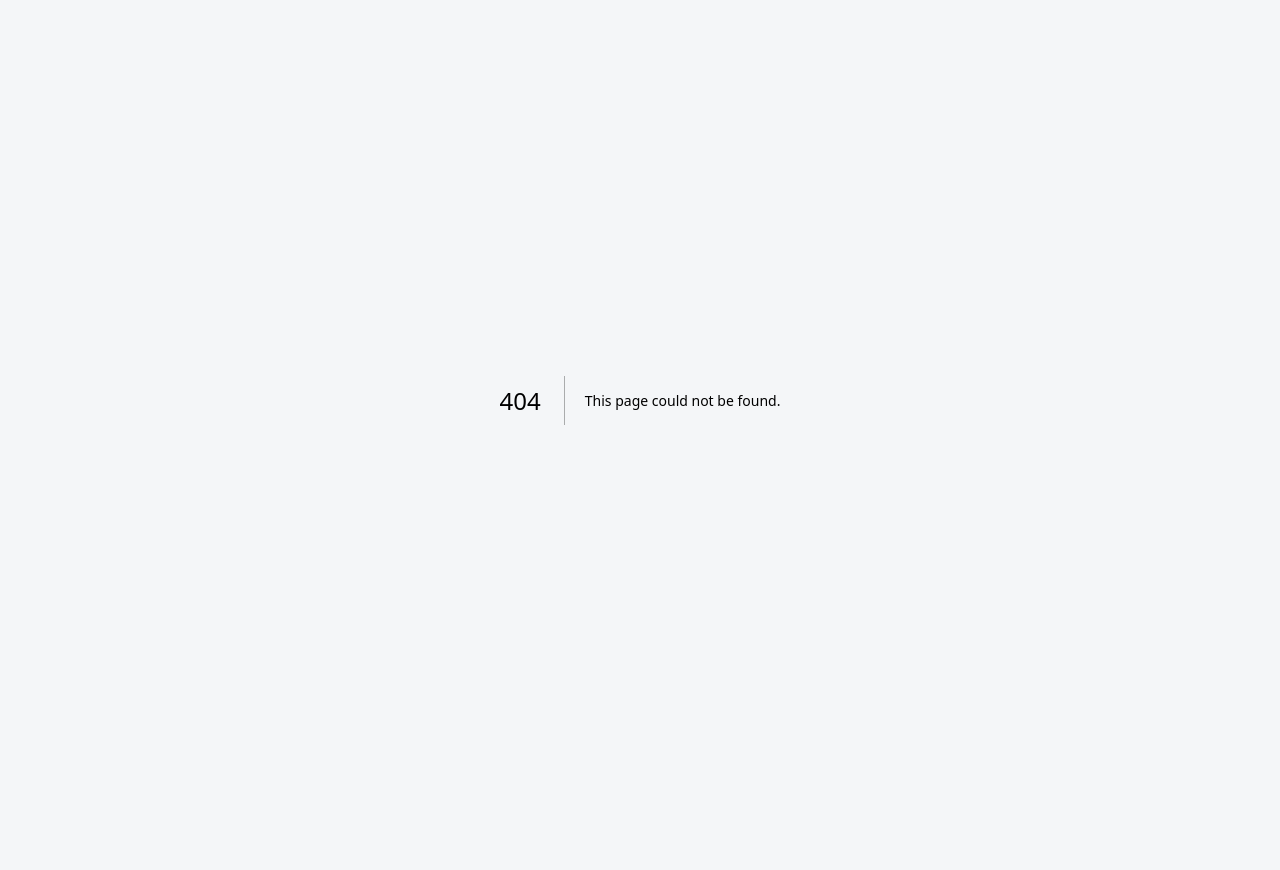
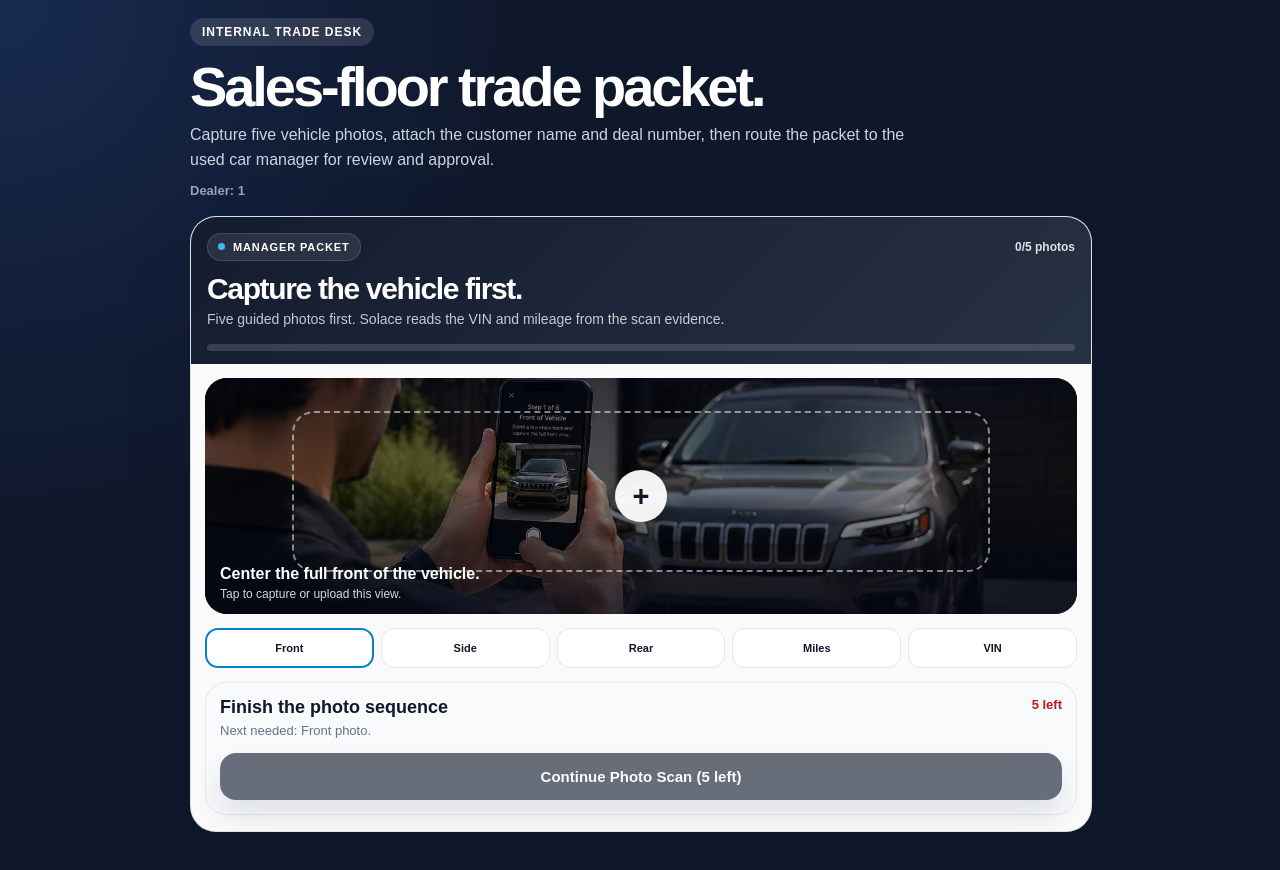
Before and after one commit to zlomke76-del/solacetrade, a Next.js app: page /1/internal in a window 1280 px wide. Before the commit this address had no page. Shown: the top 870 px of the page. Before the commit the page ends 800 px from the top, so only its background shows below. Built offline with nearby package versions, Linux system fonts and the light colour scheme.

Commit message:
Create page.tsx

```diff
--- /dev/null
+++ b/app/[dealerSlug]/internal/page.tsx
@@ -0,0 +1,97 @@
+"use client";
+
+import TradeDesk from "../../../components/TradeDesk";
+
+type InternalTradeDeskPageProps = {
+  params: {
+    dealerSlug: string;
+  };
+};
+
+function formatDealerName(slug: string) {
+  return slug
+    .replace(/-/g, " ")
+    .replace(/\b\w/g, (letter) => letter.toUpperCase());
+}
+
+export default function InternalTradeDeskPage({
+  params,
+}: InternalTradeDeskPageProps) {
+  const dealerSlug = params.dealerSlug;
+  const dealerName = formatDealerName(dealerSlug);
+
+  return (
+    <main
+      style={{
+        minHeight: "100vh",
+        background:
+          "radial-gradient(circle at top left, rgba(59,130,246,0.18), transparent 34%), #0f172a",
+        color: "#0f172a",
+        fontFamily: "Arial, Helvetica, sans-serif",
+        padding: "18px",
+      }}
+    >
+      <section
+        style={{
+          maxWidth: 900,
+          margin: "0 auto 18px",
+          color: "white",
+        }}
+      >
+        <div
+          style={{
+            display: "inline-flex",
+            padding: "7px 12px",
+            borderRadius: 999,
+            background: "rgba(255,255,255,0.12)",
+            fontSize: 12,
+            fontWeight: 900,
+            letterSpacing: "0.08em",
+            textTransform: "uppercase",
+            marginBottom: 14,
+          }}
+        >
+          Internal Trade Desk
+        </div>
+
+        <h1
+          style={{
+            margin: "0 0 8px",
+            fontSize: "clamp(32px, 6vw, 56px)",
+            lineHeight: 0.96,
+            letterSpacing: "-0.055em",
+          }}
+        >
+          Sales-floor trade packet.
+        </h1>
+
+        <p
+          style={{
+            margin: 0,
+            maxWidth: 740,
+            color: "#cbd5e1",
+            lineHeight: 1.6,
+          }}
+        >
+          Capture five vehicle photos, attach the customer name and deal number,
+          then route the packet to the used car manager for review and approval.
+        </p>
+
+        <p
+          style={{
+            margin: "10px 0 0",
+            color: "#94a3b8",
+            fontSize: 13,
+            fontWeight: 800,
+          }}
+        >
+          Dealer: {dealerName}
+        </p>
+      </section>
+
+      <section style={{ maxWidth: 900, margin: "0 auto", paddingBottom: 36 }}>
+        <TradeDesk mode="internal" dealerSlug={dealerSlug} />
+      </section>
+    </main>
+  );
+}
```
